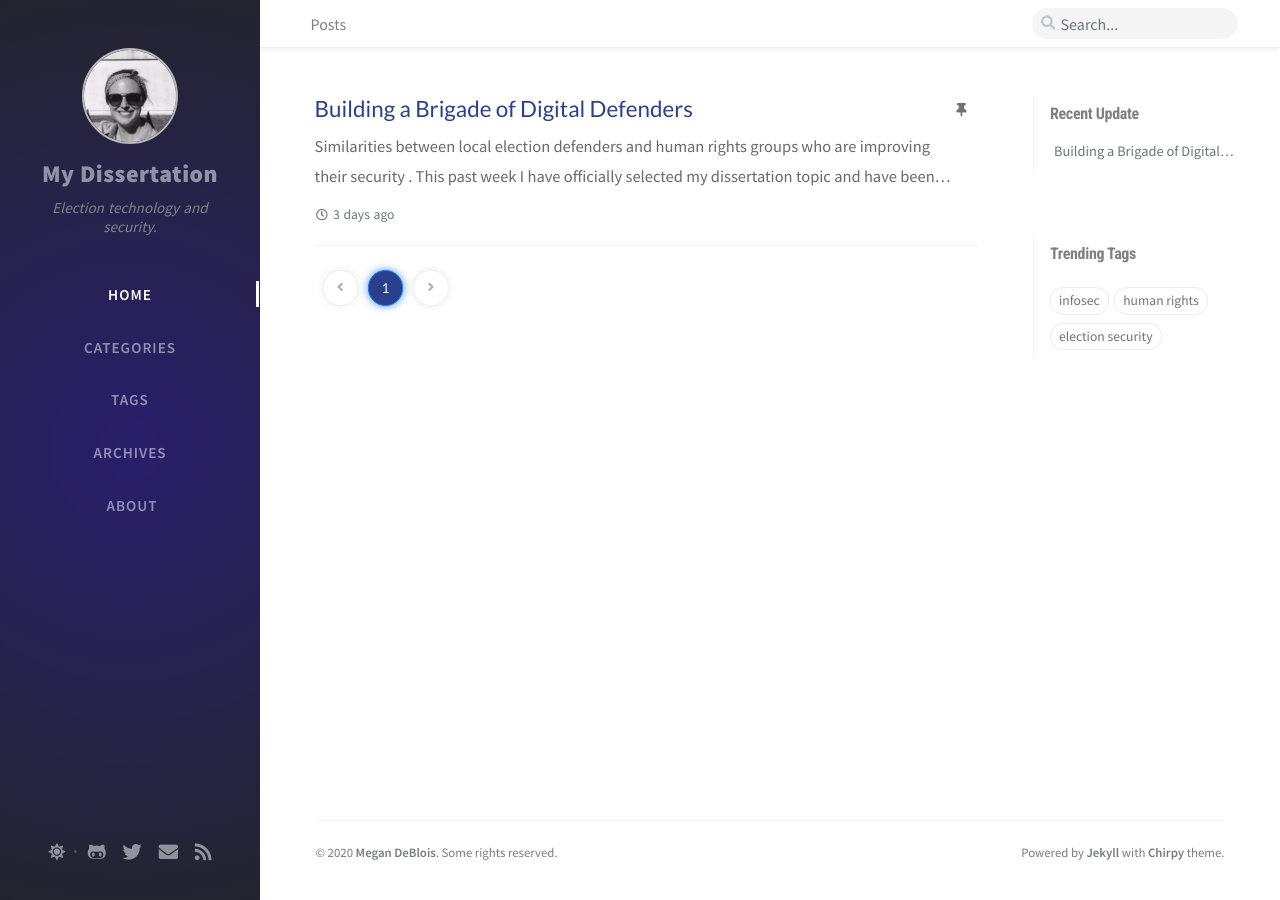
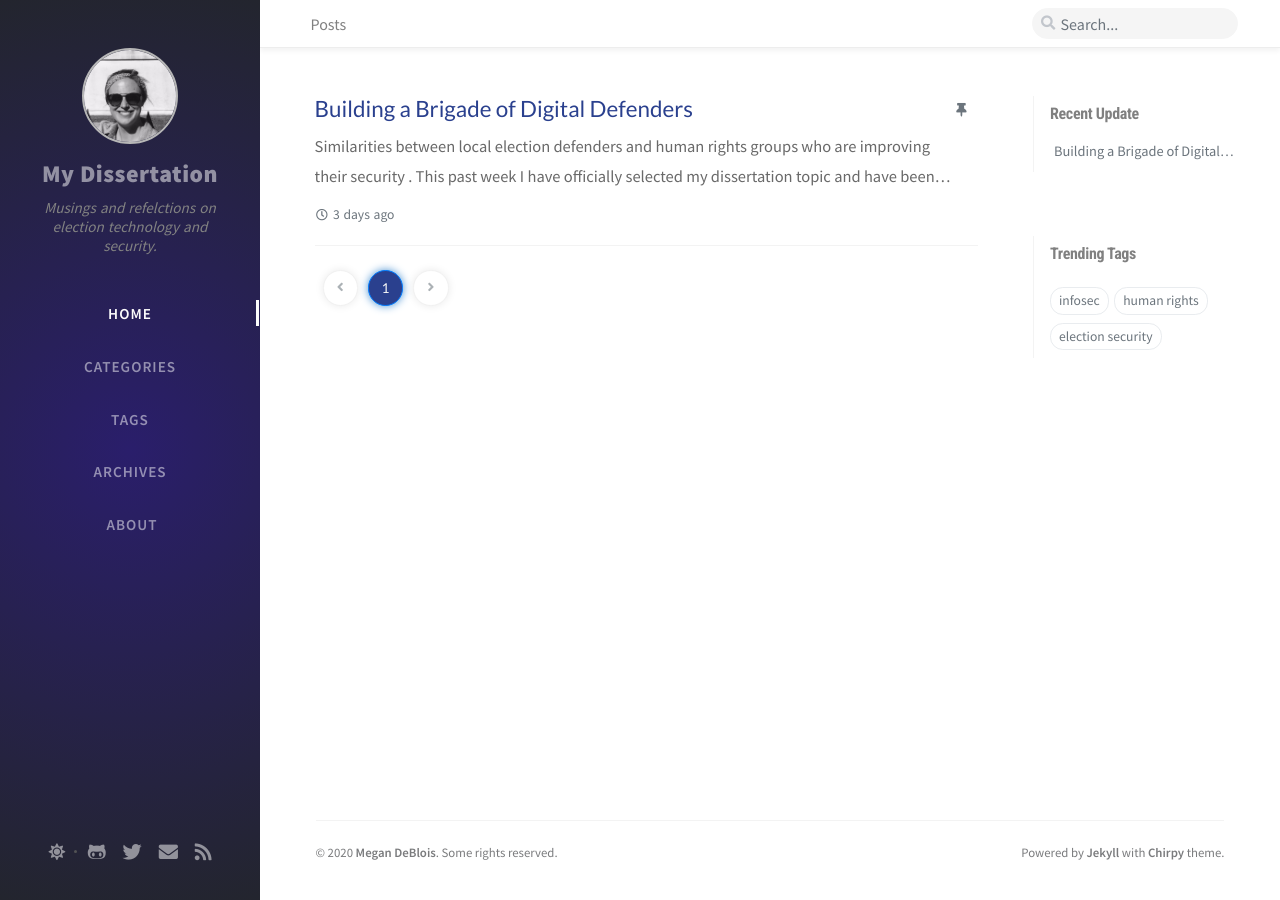
Before and after one commit to megdeb/mydissertation, a Jekyll site: the page built from index.html, in a window 1280 px wide. Built offline with Jekyll 4.4.1, drawn with Linux system fonts in a browser that asks for light colours; nearby versions of some CDN libraries; the list of posts is cut into pages by our own code; comment, search, counter and statistics services are not loaded.

Commit message:
* Updated config

```diff
--- a/_config.yml
+++ b/_config.yml
@@ -10,7 +10,7 @@
 
 title: My Dissertation                          # the main title
 
-tagline: Election technology and security.  # it will display as the sub-title
+tagline: Musings and refelctions on election technology and security.  # it will display as the sub-title
 
 description: >-                        # used by seo meta and the atom feed
   Sharing my research around
@@ -51,7 +51,7 @@ google_site_verification: google_meta_tag_verification # change to your verifica
 baseurl: '/mydissertation'
 
 # Change to your timezone › http://www.timezoneconverter.com/cgi-bin/findzone/findzone
-timezone: Asia/Shanghai
+timezone: America/Los_Angeles
 
 google_analytics:
   id: ''          # Fill with your Google Analytics ID
```
